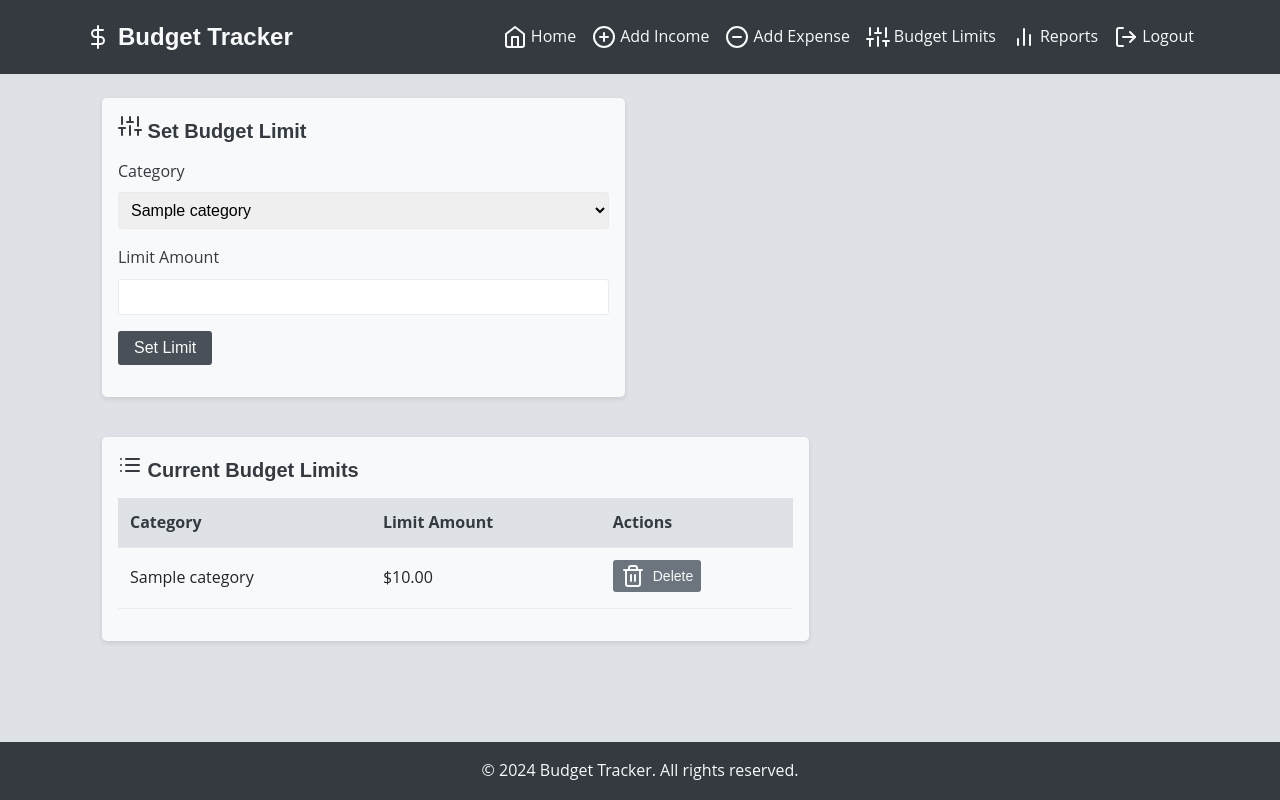
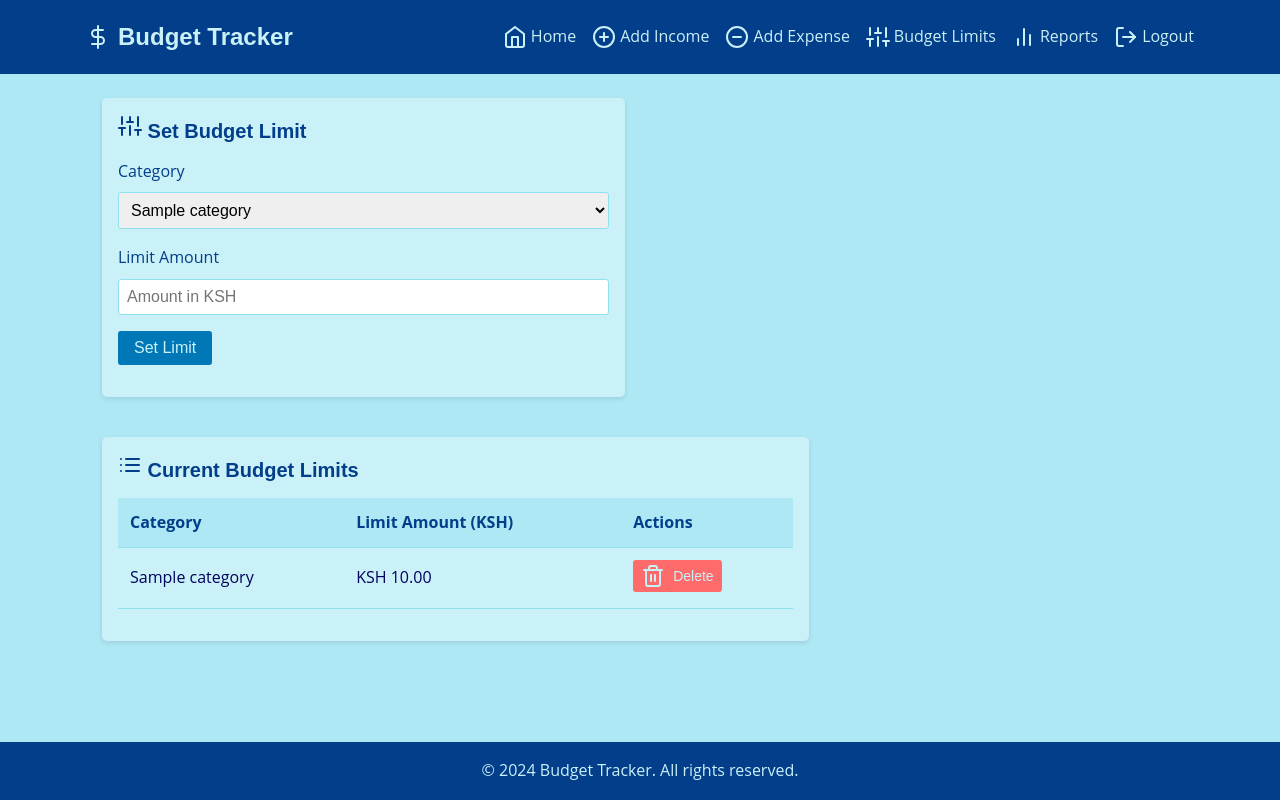
Before and after one commit to MaVeN-13TTN/Budget_Tracker, a Flask app: page /set_budget_limit in a window 1280 px wide. Run offline with Flask 3, Linux system fonts and the light colour scheme; a user stored in the database is signed in; tables that the repository leaves empty hold one stand-in row (values such as "Sample post"); some libraries are stand-ins or nearby versions.

Commit message:
Updated styles.css and changed the currency from $ to KSH

```diff
--- a/static/css/styles.css
+++ b/static/css/styles.css
@@ -1,14 +1,24 @@
 /* Global Styles and Variables */
 :root {
-    --primary-color: #495057ff; /* outer-space */
-    --secondary-color: #343a40ff; /* onyx */
-    --background-color: #f8f9faff; /* seasalt */
-    --text-color: #212529ff; /* eerie-black */
-    --accent-color: #adb5bdff; /* french-gray-2 */
-    --danger-color: #6c757dff; /* slate-gray */
-    --success-color: #ced4daff; /* french-gray */
-    --light-gray: #dee2e6ff; /* platinum */
-    --border-color: #e9ecefff; /* antiflash-white */
+    --federal-blue: #03045eff;
+    --marian-blue: #023e8aff;
+    --honolulu-blue: #0077b6ff;
+    --blue-green: #0096c7ff;
+    --pacific-cyan: #00b4d8ff;
+    --vivid-sky-blue: #48cae4ff;
+    --non-photo-blue: #90e0efff;
+    --non-photo-blue-2: #ade8f4ff;
+    --light-cyan: #caf0f8ff;
+
+    --primary-color: var(--honolulu-blue);
+    --secondary-color: var(--marian-blue);
+    --background-color: var(--light-cyan);
+    --text-color: var(--federal-blue);
+    --accent-color: var(--vivid-sky-blue);
+    --danger-color: #ff6b6b;
+    --success-color: #4ecdc4;
+    --light-gray: var(--non-photo-blue-2);
+    --border-color: var(--non-photo-blue);
 }
 
 * {
--- a/static/js/main.js
+++ b/static/js/main.js
@@ -60,11 +60,11 @@ function fetchSummaryData() {
     .then((data) => {
       document.getElementById(
         "total-income"
-      ).textContent = `$${data.total_income.toFixed(2)}`;
+      ).textContent = `KSH ${data.total_income.toFixed(2)}`;
       document.getElementById(
         "total-expenses"
-      ).textContent = `$${data.total_expenses.toFixed(2)}`;
-      document.getElementById("balance").textContent = `$${(
+      ).textContent = `KSH ${data.total_expenses.toFixed(2)}`;
+      document.getElementById("balance").textContent = `KSH ${(
         data.total_income - data.total_expenses
       ).toFixed(2)}`;
 
@@ -85,7 +85,7 @@ function fetchRecentTransactions() {
           transaction.date
         ).toLocaleDateString();
         row.insertCell(1).textContent = transaction.type;
-        row.insertCell(2).textContent = `$${transaction.amount.toFixed(2)}`;
+        row.insertCell(2).textContent = `KSH ${transaction.amount.toFixed(2)}`;
         row.insertCell(3).textContent = transaction.description;
       });
     })
@@ -144,17 +144,17 @@ function updateReport() {
       if (data.total_income !== undefined) {
         document.getElementById(
           "report-total-income"
-        ).textContent = `$${parseFloat(data.total_income).toFixed(2)}`;
+        ).textContent = `KSH ${parseFloat(data.total_income).toFixed(2)}`;
       }
       if (data.total_expenses !== undefined) {
         document.getElementById(
           "report-total-expenses"
-        ).textContent = `$${parseFloat(data.total_expenses).toFixed(2)}`;
+        ).textContent = `KSH ${parseFloat(data.total_expenses).toFixed(2)}`;
       }
       if (data.net_income !== undefined) {
         document.getElementById(
           "report-net-income"
-        ).textContent = `$${parseFloat(data.net_income).toFixed(2)}`;
+        ).textContent = `KSH ${parseFloat(data.net_income).toFixed(2)}`;
       }
 
       // Update transactions table
@@ -191,6 +191,7 @@ function updateReport() {
       }
     });
 }
+
 function updateExpenseCategoryChart(categories) {
   const ctx = document.getElementById("expense-category-chart");
   if (!ctx) {
@@ -262,7 +263,7 @@ function populateTransactionsTable(transactions) {
       transaction.date
     ).toLocaleDateString();
     row.insertCell(1).textContent = transaction.type;
-    row.insertCell(2).textContent = `$${transaction.amount.toFixed(2)}`;
+    row.insertCell(2).textContent = `KSH ${transaction.amount.toFixed(2)}`;
     row.insertCell(3).textContent = transaction.description;
     row.insertCell(4).textContent = transaction.category || "-";
   });
@@ -376,7 +377,7 @@ function createSpendingPatternChart() {
               beginAtZero: true,
               title: {
                 display: true,
-                text: "Amount ($)",
+                text: "Amount (KSH)",
               },
             },
           },
@@ -416,9 +417,9 @@ function checkBudgetAlerts() {
         alertElement.className = "alert alert-warning";
         alertElement.textContent =
           `Warning: You've exceeded your budget for ${alert.category}. ` +
-          `Limit: $${alert.limit.toFixed(2)}, Spent: $${alert.spent.toFixed(
+          `Limit: KSH ${alert.limit.toFixed(
             2
-          )} ` +
+          )}, Spent: KSH ${alert.spent.toFixed(2)} ` +
           `(${alert.percentage.toFixed(1)}%)`;
         alertContainer.appendChild(alertElement);
       });
--- a/templates/set_budget_limit.html
+++ b/templates/set_budget_limit.html
@@ -18,8 +18,8 @@ block content %}
             </div>
             <div class="form-group">
               {{ form.amount.label }} {{ form.amount(class="form-control",
-              type="number", step="0.01") }} {% for error in form.amount.errors
-              %}
+              type="number", step="0.01", placeholder="Amount in KSH") }} {% for
+              error in form.amount.errors %}
               <span class="error">{{ error }}</span>
               {% endfor %}
             </div>
@@ -44,7 +44,7 @@ block content %}
               <thead>
                 <tr>
                   <th>Category</th>
-                  <th>Limit Amount</th>
+                  <th>Limit Amount (KSH)</th>
                   <th>Actions</th>
                 </tr>
               </thead>
@@ -52,7 +52,7 @@ block content %}
                 {% for limit in budget_limits %}
                 <tr>
                   <td>{{ limit.category.name }}</td>
-                  <td>${{ "%.2f"|format(limit.amount) }}</td>
+                  <td>KSH {{ "%.2f"|format(limit.amount) }}</td>
                   <td>
                     <form
                       style="display: inline"
```
Also changed, not shown: templates/index.html (+5 -5 lines), templates/reports.html (+45 -8 lines).
